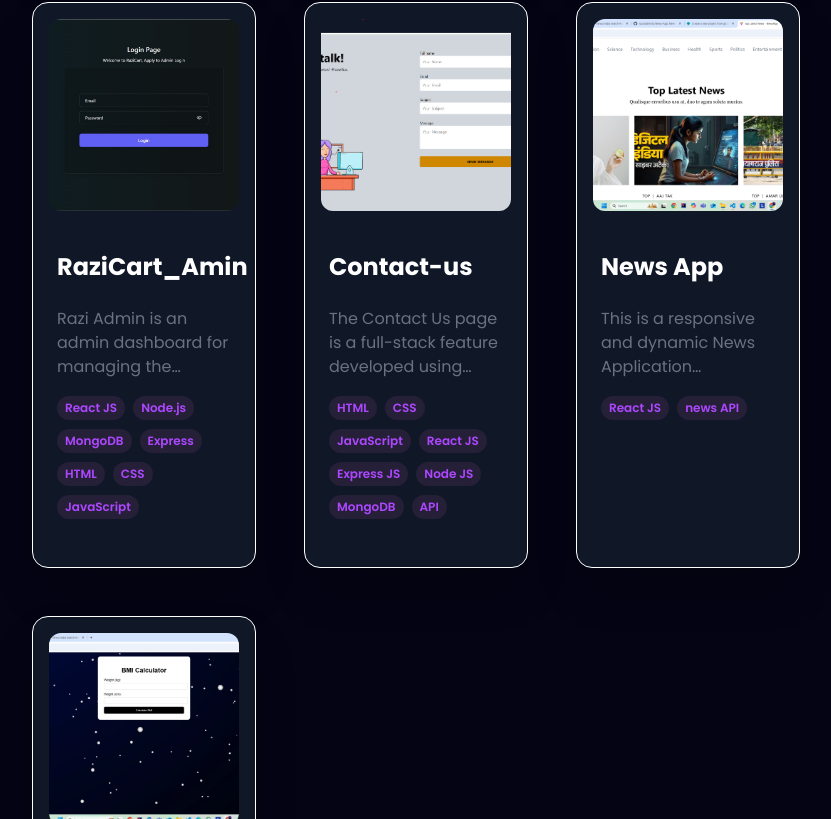
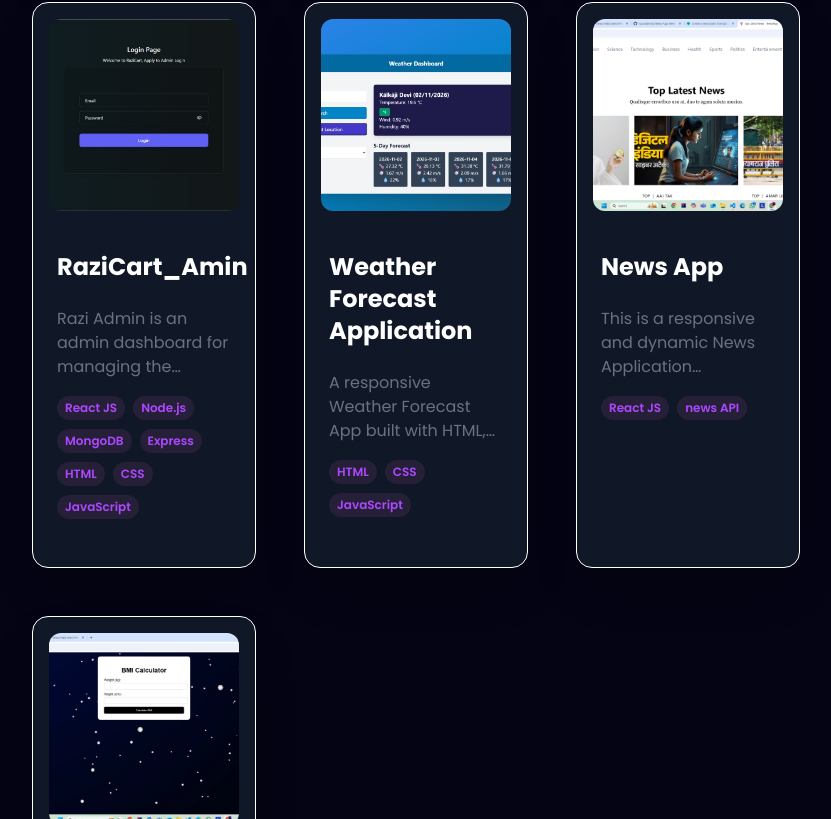
Before and after one commit to raziuddin555/my-portfolio, a React (Vite) app: page / in a window 1280 px wide. Shown: the part 5000-5819 px from the top of the page, without its empty margins (224-1055 px from the left). Built offline with nearby package versions, Linux system fonts and the light colour scheme.

Commit message:
Update portfolio

```diff
--- a/src/constants.js
+++ b/src/constants.js
@@ -38,6 +38,7 @@ import examnotesLogo from './assets/work_logo/examnotes.jpeg'
 import contactusLogo from './assets/work_logo/contactus.png';
 import newsappLogo from './assets/work_logo/newsapp.png'
 import calulatorbmiLogo from './assets/work_logo/calulatorbmi.png'
+import weatherLogo from './assets/work_logo/weather.jpeg'
 
 
 
@@ -199,7 +200,7 @@ export const projects = [
 
 
     {
-        id: 4,
+        id: 2,
         title: "ExamNotes.AI",
         description: "ExamNotes.AI is an AI-powered study platform built using the MERN stack and Google Gemini API. It helps students generate smart study notes, create summaries, and organize learning materials efficiently. The platform also includes PDF generation, payment integration, data visualization, and interactive diagrams to enhance the learning experience.",
         image: examnotesLogo,
@@ -211,7 +212,7 @@ export const projects = [
 
 
     {
-        id: 2,
+        id: 3,
         title: "RaziCart AI Powered E-Commerce",
         description: "RaziCart is an AI-powered full-stack e-commerce web application built using the MERN stack. It provides a seamless shopping experience with intelligent product recommendations, user authentication, product management, shopping cart functionality, and secure payment integration. Designed with a responsive and user-friendly interface for a smooth online shopping experience.",
         image: razicartLogo,
@@ -221,7 +222,7 @@ export const projects = [
     },
 
     {
-        id: 3,
+        id: 4,
         title: "RaziCart_Amin",
         description: "Razi Admin is an admin dashboard for managing the RaziCart AI-powered e-commerce platform. Built using modern web technologies, it enables administrators to manage products, monitor orders, track sales, manage users, and analyze business performance through an intuitive and responsive interface.",
         image: razicartAdminLogo,
@@ -231,18 +232,20 @@ export const projects = [
     },
 
     {
-        id: 1,
-        title: "Contact-us",
-        description: "The Contact Us page is a full-stack feature developed using React, Express.js, Node.js, and MongoDB. It allows users to submit their name, email, and message through a responsive and user-friendly form. On submission, the data is validated on the client side and sent to the backend API built with Express and Node.js. The backend handles email sending functionality and also stores the messages securely in a MongoDB database for future reference. This implementation ensures reliable communication, data persistence, and seamless integration between frontend and backend.",
-        image: contactusLogo,
-        tags: ["HTML", "CSS", "JavaScript", "React JS", "Express JS", "Node JS", "MongoDB", "API"],
-        github: "https://github.com/raziuddin555/contactus",
-        webapp: "https://razi-contactus.netlify.app/",
+        id: 5,
+        title: "Weather Forecast Application",
+        description: "A responsive Weather Forecast App built with HTML, CSS, and JavaScript using the OpenWeather API to display real-time weather information for different cities.",
+        image: weatherLogo,
+        tags: ["HTML", "CSS", "JavaScript"],
+        github: "https://github.com/raziuddin555/Weather-Forecast-Application",
+        webapp: "https://weather-forecast-razi.netlify.app/",
     },
 
 
+
+
     {
-        id: 5,
+        id: 6,
         title: "News App",
         description: "This is a responsive and dynamic News Application developed using React.js and integrated with the News API. It fetches real-time news articles from various categories such as business, technology, sports, entertainment, and more. The app features a clean UI, seamless navigation, and efficient API handling to provide users with up-to-date and relevant news content. It also includes features like category-based filtering, loading indicators, and error handling for a smooth user experience.",
         image: newsappLogo,
@@ -252,7 +255,7 @@ export const projects = [
     },
 
     {
-        id: 6,
+        id: 7,
         title: "Calculator-BMI",
         description: "The BMI (Body Mass Index) Calculator is a simple and responsive web application built using React.js. It allows users to calculate their BMI by entering their height and weight. Based on the input, the app instantly computes the BMI and displays the result along with a category such as Underweight, Normal, Overweight, or Obese.This project uses React functional components and the useState hook to manage input and output states efficiently. The user interface is clean, intuitive, and mobile-friendly, making it easy for users of all age groups to navigate and understand their health status.",
         image: calulatorbmiLogo,
@@ -268,7 +271,7 @@ export const projects = [
     //     image: ,
     //     tags: ["React JS", "Node.js", "MongoDB", "Express", "HTML", "CSS", "JavaScript"],
     //     github: "",
-    //     webapp: " ",
+    //     webapp: "",
     // },
 
 ];
```
Also changed, not shown: src/assets/work_logo/weather.jpeg (added).
